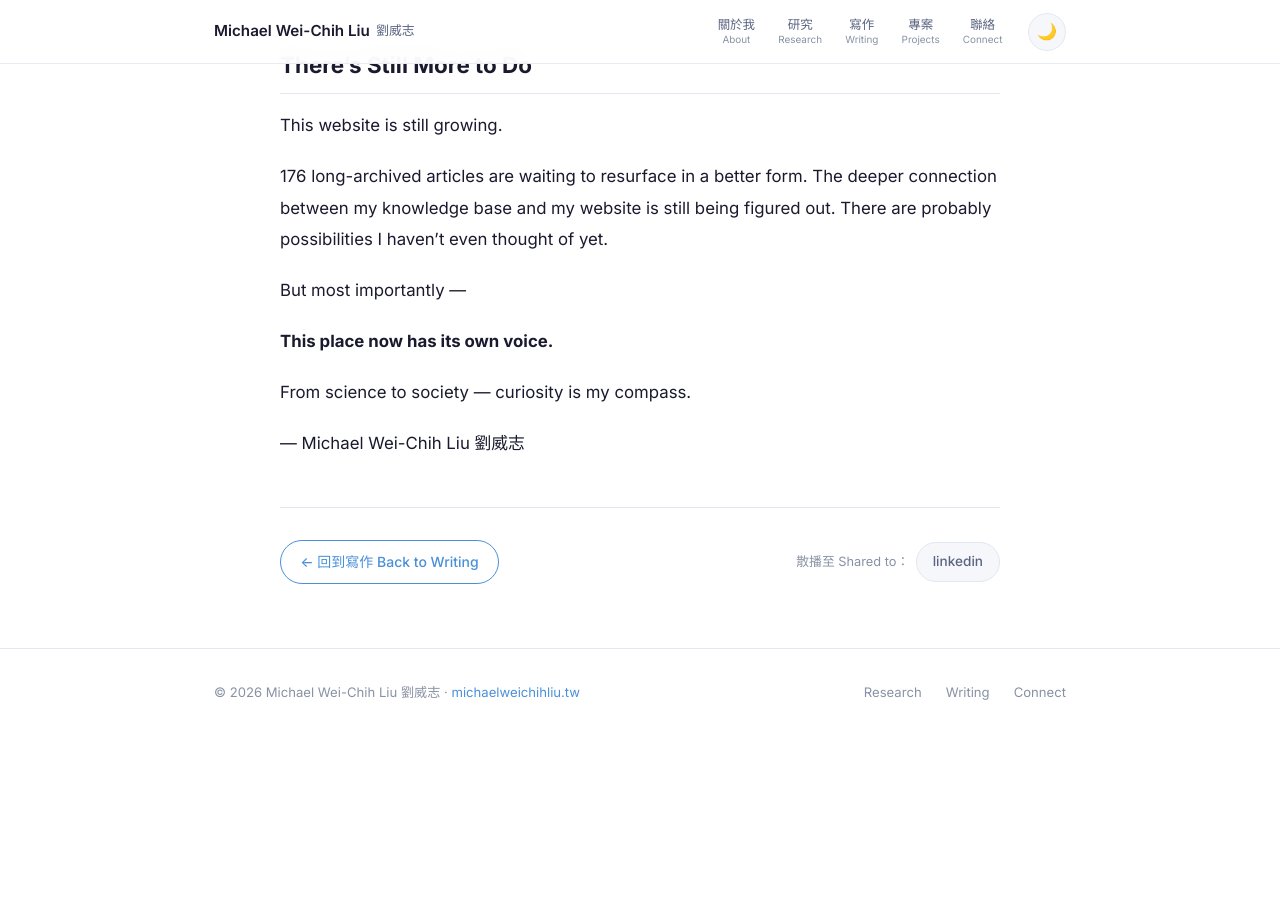
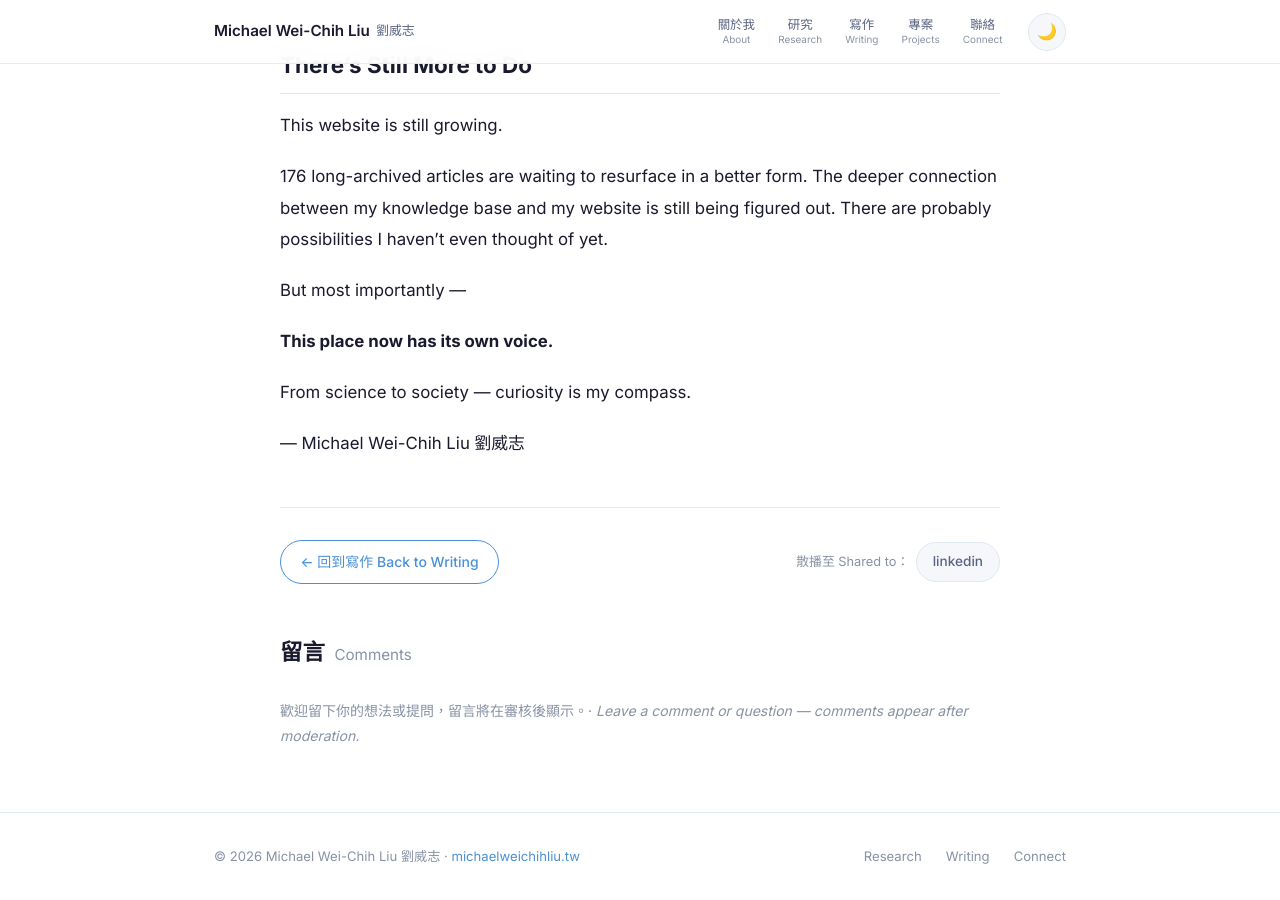
Before and after one commit to liuweichihtw-0624/liuweichihtw-0624.github.io, a Jekyll site: the page built from _posts/2026-06-01-post-2026-06-01.md, in a window 1280 px wide and 900 px high, scrolled down 7254 px. Built offline with Jekyll 4.4.1, drawn with Linux system fonts in a browser that asks for light colours; comment, search, counter and statistics services are not loaded; before the commit the page ends 7990 px from its top, so only the background shows below that; some of the changed text lies outside the part shown.

Commit message:
Add post timestamps and Cusdis comments to post layout
- Backfill all existing posts with exact publish times from git history
- Post layout now shows time (HH:MM) when date includes time component
- Add Cusdis comment section to post layout

Co-Authored-By: Claude Sonnet 4.6 <noreply@anthropic.com>

```diff
--- a/_layouts/post.html
+++ b/_layouts/post.html
@@ -9,7 +9,7 @@ layout: default
     <header class="post-header">
       <div class="post-meta">
         <time datetime="{{ page.date | date_to_xmlschema }}">
-          {{ page.date | date: "%Y 年 %m 月 %d 日" }}
+          {{ page.date | date: "%Y 年 %m 月 %d 日" }}{% assign post_time = page.date | date: "%H:%M" %}{% if post_time != "00:00" %} · {{ post_time }}{% endif %}
         </time>
         {% if page.syndicate and page.syndicate != empty %}
         <span class="post-syndicated">· 已散播 Syndicated</span>
@@ -53,5 +53,25 @@ layout: default
       </div>
     </footer>
 
+    <!-- ── Comments ─────────────────────────────────────── -->
+    <section class="comments-section">
+      <div class="section-title" style="margin-top:3rem;">
+        <h2>留言</h2><span class="en">Comments</span>
+      </div>
+      <p style="font-size:0.875rem;color:var(--text-muted);margin-bottom:1.5rem;">
+        歡迎留下你的想法或提問，留言將在審核後顯示。·
+        <em>Leave a comment or question — comments appear after moderation.</em>
+      </p>
+      <div id="cusdis_thread"
+        data-host="https://cusdis.com"
+        data-app-id="c467ab19-788f-45d8-8f25-d6b7ee9bef55"
+        data-page-id="{{ page.url }}"
+        data-page-url="{{ site.url }}{{ page.url }}"
+        data-page-title="{{ page.title }}"
+        data-theme="light"
+      ></div>
+      <script async defer src="https://cusdis.com/js/cusdis.es.js"></script>
+    </section>
+
   </article>
 </div>
```
Also changed, not shown: _posts/2026-05-30-welcome.md (+1 -1 lines), _posts/2026-05-31-building-my-digital-home.md (+1 -1 lines), _posts/2026-05-31-email-blog-automation-workflow.md (+1 -1 lines), _posts/2026-06-01-ngo-donation-accountability-trust.md (+1 -1 lines), _posts/2026-06-01-post-2026-06-01.md (+1 -1 lines).
